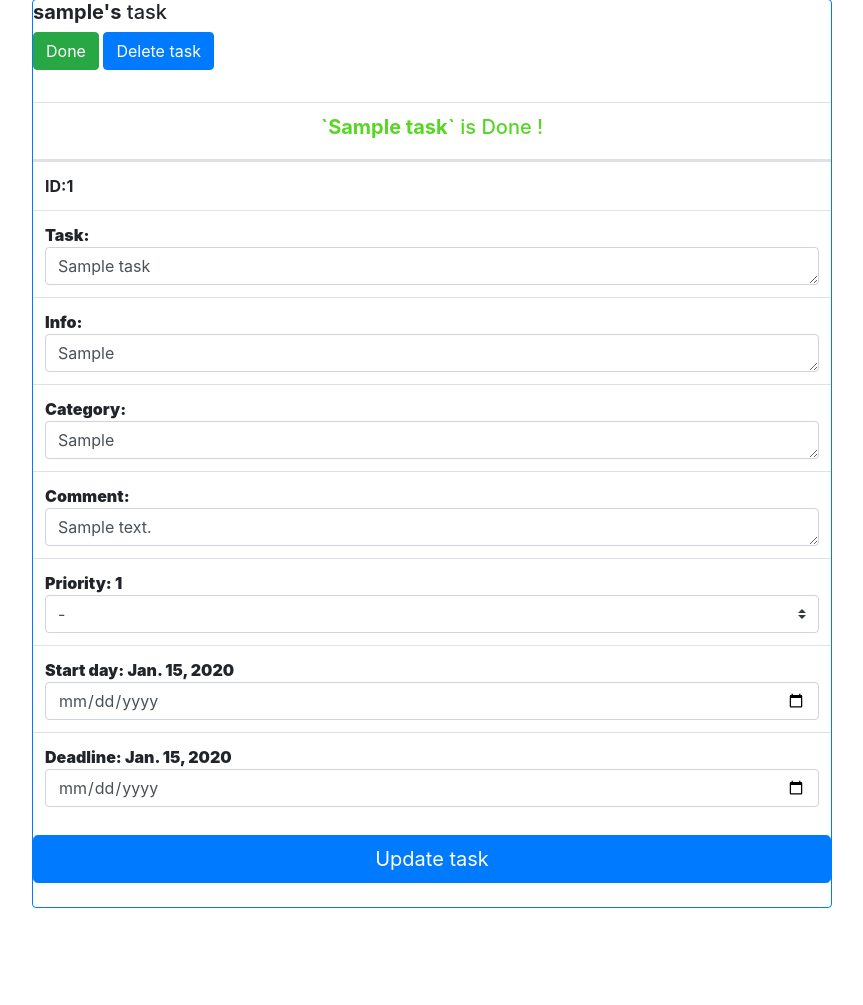
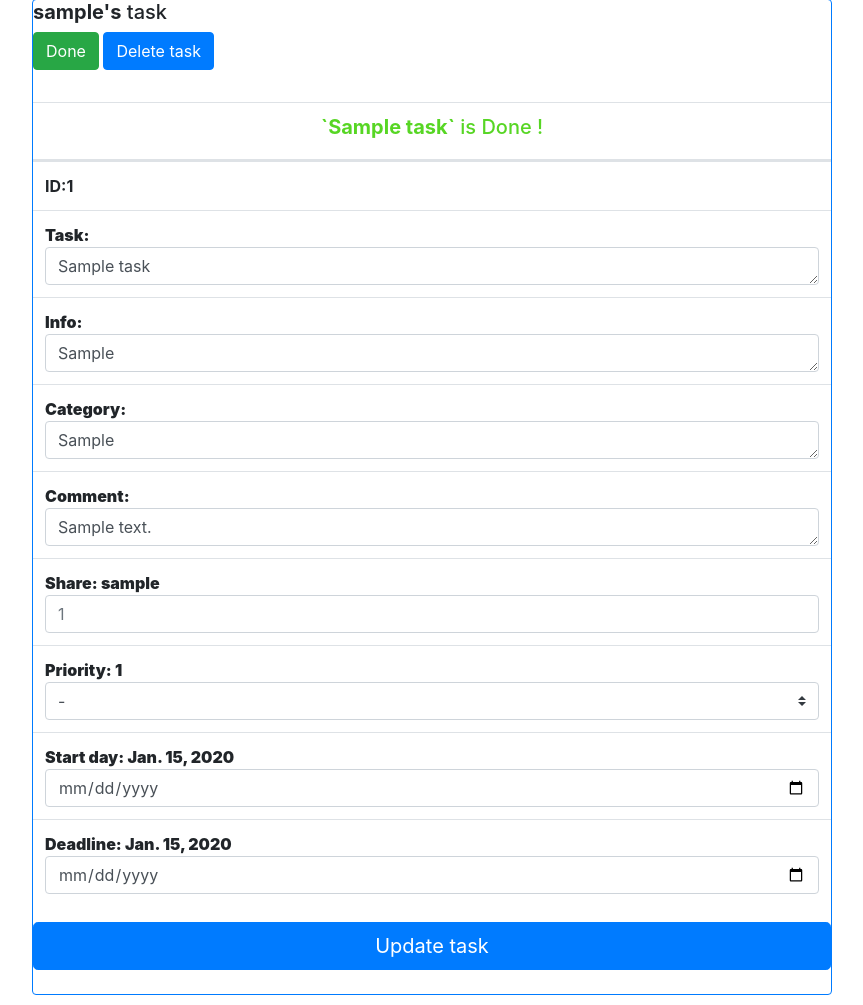
Before and after one commit to OrJaku/check-helper, a Django app: page /tasks_list/1 in a window 1280 px wide. Shown: the part 75-1080 px from the top of the page, without its empty margins (213-1076 px from the left). Before the commit the page ends 983 px from the top, so only its background shows below. Run offline with Django 3.2, Linux system fonts and the light colour scheme; a user stored in the database is signed in; tables that the repository leaves empty hold one stand-in row (values such as "Sample post"); lists and menus that the app fills with data are empty; some libraries are stand-ins or nearby versions.

Commit message:
Implementing share feature

```diff
--- a/tasks/models.py
+++ b/tasks/models.py
@@ -21,6 +21,7 @@ class Task(models.Model):
     priority = models.IntegerField(default=1)
     brand = models.ForeignKey(Brand, on_delete=models.CASCADE, related_name='brand')
     user = models.ForeignKey(User, on_delete=models.CASCADE, related_name='user')
+    share = models.ForeignKey(User, on_delete=models.CASCADE, related_name='share_user', null=True)
 
     def __str__(self):
         return 'Task: %s' % self.name
--- a/tasks/templates/task_detail.html
+++ b/tasks/templates/task_detail.html
@@ -73,6 +73,13 @@
               <th scope="row"><b>Comment: </b>
                   <textarea  class="form-control" rows="1" cols="1"  name='description' >{{task.description}}</textarea></th>
             </tr>
+            </tr>
+            <tr>
+                <th scope="row"><b>Share: {{task.share}}</b>
+                    <br>
+                    <input class="form-control"  type="text" name='share' placeholder={{task.share.id}}>
+                </th>
+            </tr>
             {%if task.brand.id == 1 %}
             <tr>
               <th scope="row"><b>Priority: {{task.priority}}</b>
--- a/tasks/views.py
+++ b/tasks/views.py
@@ -408,6 +408,12 @@ def update_task(request, task_id):
         task.category = category
         task.info = request.POST.get("info")
         task.description = request.POST.get("description")
+        share = request.POST.get("share")
+        if share == "" or share is None:
+            print(task.share)
+            task.share.username = 'kuba'
+            print(task.share.username)
+            print(task.share)
         priority = request.POST.get("priority")
         if priority == "" or priority is None:
             task.priority = 1
@@ -425,7 +431,9 @@ def update_task(request, task_id):
             pass
         else:
             task.end_data = end_data
+        print(task.share)
         task.save()
+        print(task.share)
         messages.info(request, f"Task {task.name} updated")
         return redirect(f'/tasks_list/{task_id}')
     return render(request, 'tasks_list.html', {})
```
Also changed, not shown: tasks/migrations/0021_task_share.py (added).
